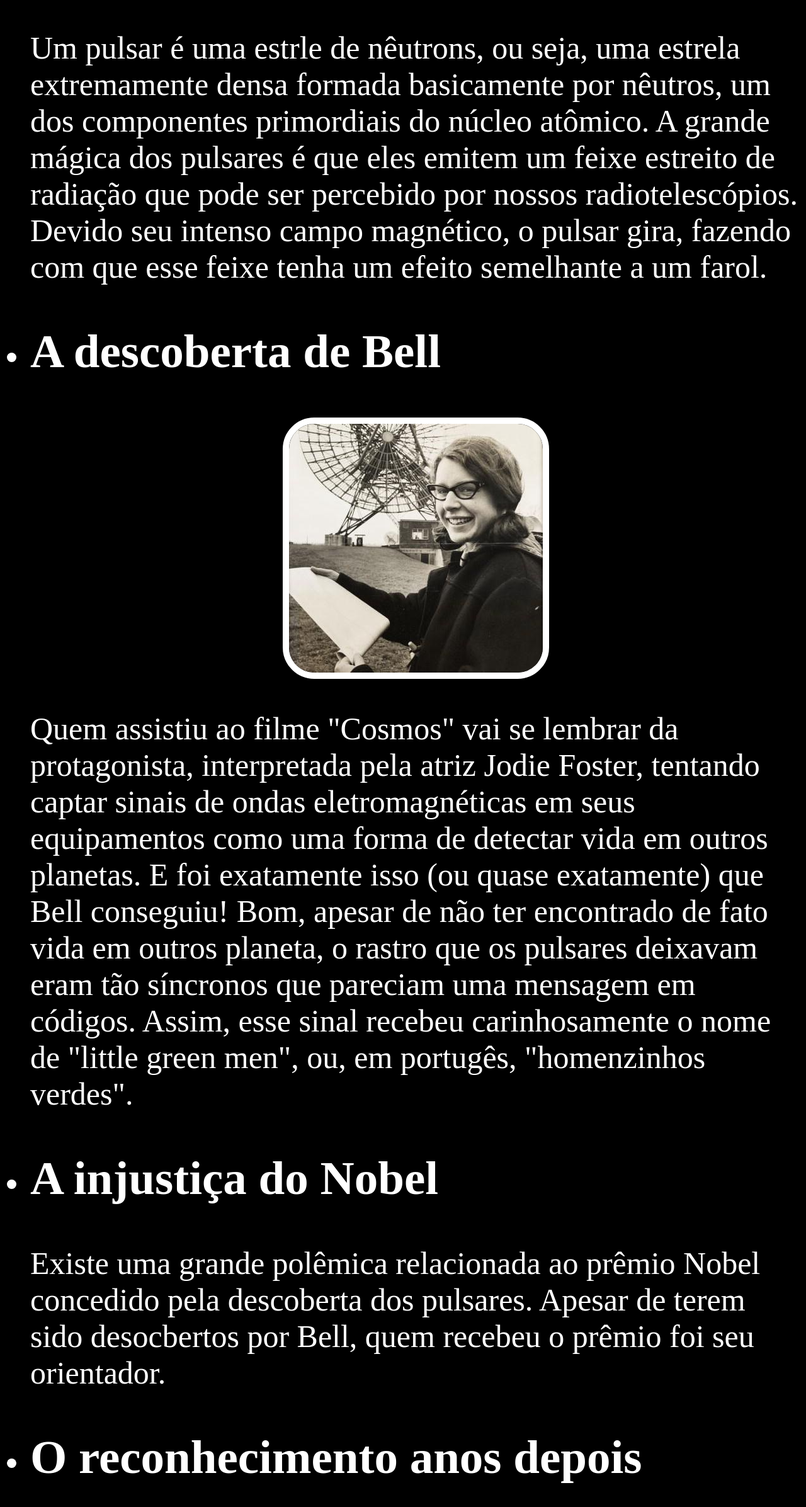
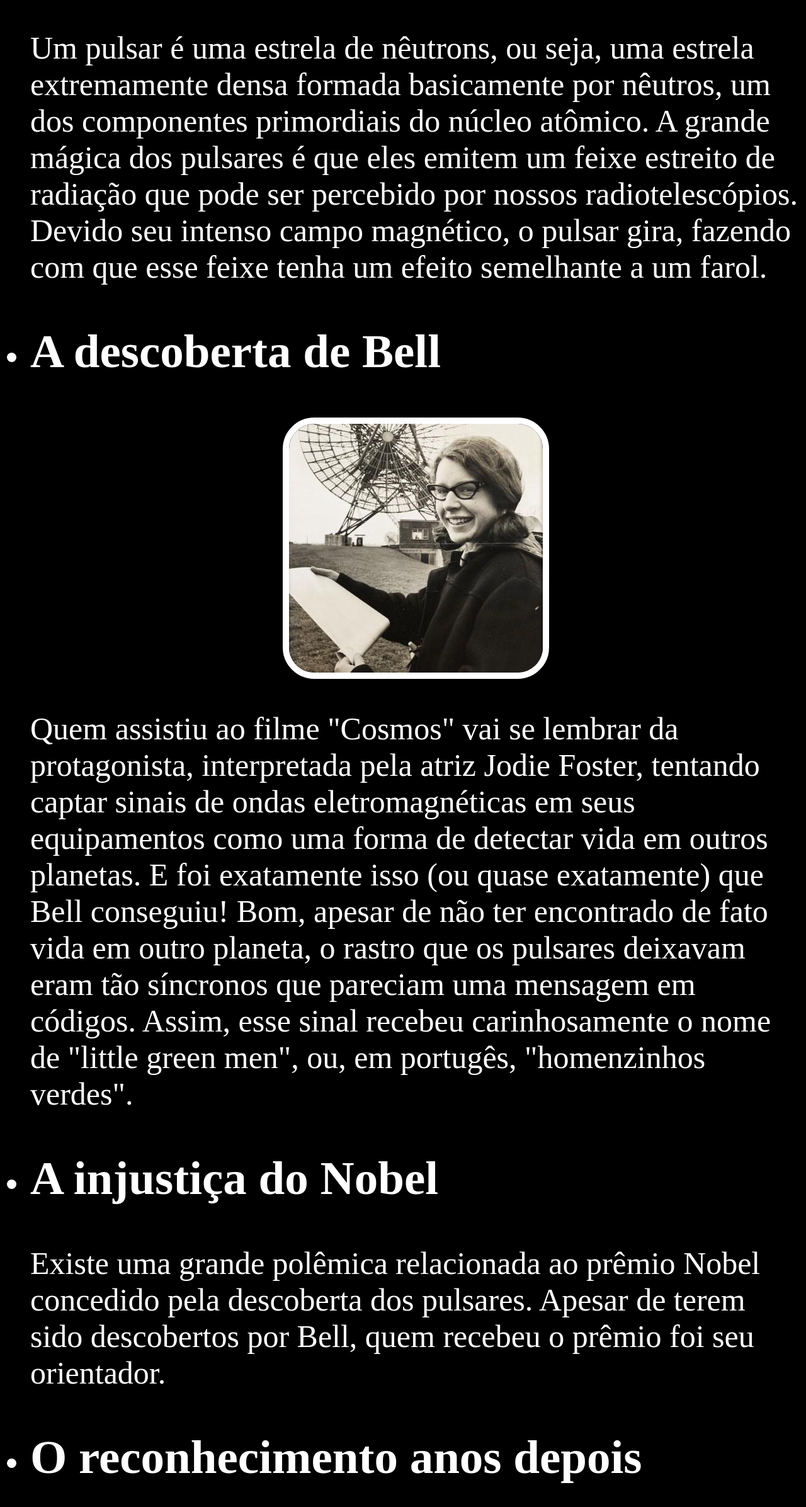
Before and after one commit to amanda-a-reis/jocelyn-bell, a plain HTML site: page index.html in a window 1280 px wide. Shown: the part 1489-3882 px from the top of the page at 63% size. Drawn offline with Linux system fonts and the light colour scheme.

Commit message:
Exercício de Front End I - HTML e GIT/GITHUB - 16-02-2022

```diff
--- a/index.html
+++ b/index.html
@@ -32,7 +32,7 @@
 
             <img src="./img/pulsar2.gif" alt="Pulsar Girando" />
 
-            <p>Um pulsar é uma estrle de nêutrons, ou seja, uma estrela extremamente densa formada basicamente por
+            <p>Um pulsar é uma estrela de nêutrons, ou seja, uma estrela extremamente densa formada basicamente por
                 nêutros,
                 um dos componentes
                 primordiais do núcleo atômico.
@@ -54,7 +54,7 @@
                 captar sinais de ondas eletromagnéticas
                 em seus equipamentos como uma forma de detectar vida em outros planetas.
                 E foi exatamente isso (ou quase exatamente) que Bell conseguiu!
-                Bom, apesar de não ter encontrado de fato vida em outros planeta, o rastro que os pulsares deixavam eram
+                Bom, apesar de não ter encontrado de fato vida em outro planeta, o rastro que os pulsares deixavam eram
                 tão
                 síncronos que pareciam
                 uma mensagem em códigos. Assim, esse sinal recebeu carinhosamente o nome de "little green men", ou, em
@@ -65,7 +65,7 @@
         <li>
             <h2>A injustiça do Nobel</h2>
             <p>Existe uma grande polêmica relacionada ao prêmio Nobel concedido pela descoberta dos pulsares. Apesar de
-                terem sido desocbertos por Bell,
+                terem sido descobertos por Bell,
                 quem recebeu o prêmio foi seu orientador.
             </p>
         </li>
```
